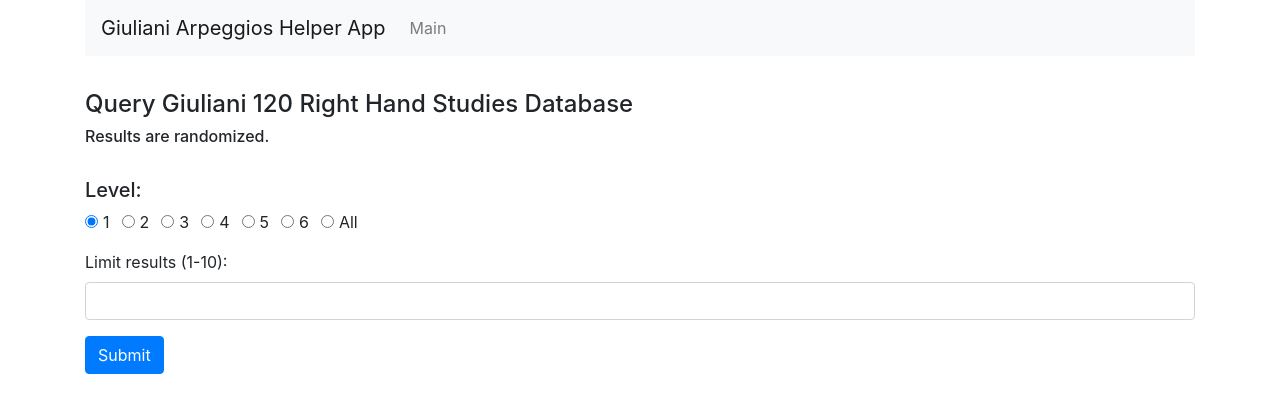
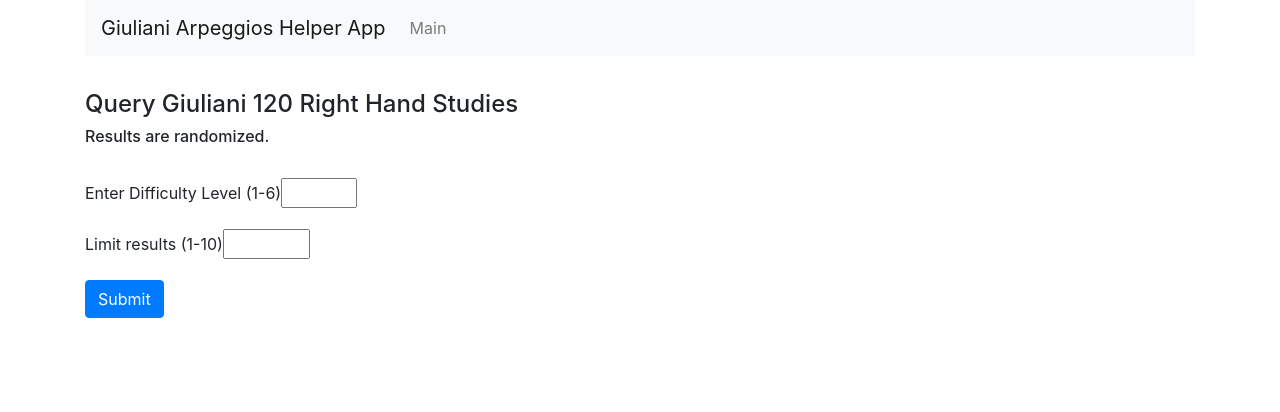
Before and after one commit to rmd6502/giuliani-arpeggio-helper, a React (Create React App) app in the folder giuliani-app-client/: page / in a window 1280 px wide. Shown: the top 412 px of the page. Built offline with nearby package versions, Linux system fonts and the light colour scheme.

Commit message:
Changed from radio buttons to number input

```diff
--- a/giuliani-app-client/src/components/mainpage-component.js
+++ b/giuliani-app-client/src/components/mainpage-component.js
@@ -1,4 +1,7 @@
 // Main page component
+
+// Simplified entry.
+// TODO: Do a radio button version with .map
 
 import React, { Component } from 'react';
 
@@ -14,7 +17,6 @@ export default class MainPage extends Component {
     this.onChangeStudyDifficultyLevel = this.onChangeStudyDifficultyLevel.bind(this);
     this.onChangeStudyResultLimit = this.onChangeStudyResultLimit.bind(this);
     this.onSubmit = this.onSubmit.bind(this);
-
   }
 
   onChangeStudyDifficultyLevel(e) {
@@ -31,119 +33,43 @@ export default class MainPage extends Component {
 
   onSubmit(e) {
     e.preventDefault();
-
-    console.log(`Form submitted:`);
     console.log(`Difficulty Level: ${this.state.studyDifficultyLevel}`);
     console.log(`Limit results: ${this.state.studyResulLimit}`);
 
     this.props.history.push('/display');
-
   }
 
   render() {
     return (
       <div style={{marginTop: 10}}>
-        <h4>Query Giuliani 120 Right Hand Studies Database</h4>
+
+        <h4>Query Giuliani 120 Right Hand Studies</h4>
         <h6>Results are randomized.</h6>
         <br></br>
-        <h5>Level:</h5>
 
         <form onSubmit={this.onSubmit}>
-
           <div className="form-group">
-            <div className="form-check-inline">
-              <input className="form-check-input"
-                type="radio"
-                name="difficultyLevel"
-                id="level1"
-                value="1"
-                defaultChecked
+            <label>Enter Difficulty Level (1-6)</label>
+              <input type="number"
+                min="1"
+                max="6"
                 onChange={this.onChangeStudyDifficultyLevel}
               />
-              <label className="form-check-label">1</label>
-            </div>
-            <div className="form-check-inline">
-              <input className="form-check-input"
-                type="radio"
-                name="difficultyLevel"
-                id="level2"
-                value="2"
-                onChange={this.onChangeStudyDifficultyLevel}
-              />
-              <label className="form-check-label">2</label>
-            </div>
-            <div className="form-check-inline">
-              <input className="form-check-input"
-                type="radio"
-                name="difficultyLevel"
-                id="level3"
-                value="3"
-                onChange={this.onChangeStudyDifficultyLevel}
-              />
-              <label className="form-check-label">3</label>
-            </div>
-            <div className="form-check-inline">
-              <input className="form-check-input"
-                type="radio"
-                name="difficultyLevel"
-                id="level4"
-                value="4"
-                onChange={this.onChangeStudyDifficultyLevel}
-              />
-              <label className="form-check-label">4</label>
-            </div>
-            <div className="form-check-inline">
-              <input className="form-check-input"
-                type="radio"
-                name="difficultyLevel"
-                id="level5"
-                value="5"
-                onChange={this.onChangeStudyDifficultyLevel}
-              />
-              <label className="form-check-label">5</label>
-            </div>
-            <div className="form-check-inline">
-              <input className="form-check-input"
-                type="radio"
-                name="difficultyLevel"
-                id="level6"
-                value="6"
-                onChange={this.onChangeStudyDifficultyLevel}
-              />
-              <label className="form-check-label">6</label>
-            </div>
-            <div className="form-check-inline">
-              <input className="form-check-input"
-                type="radio"
-                name="difficultyLevel"
-                id="allLevels"
-                value="all"
-                onChange={this.onChangeStudyDifficultyLevel}
-              />
-              <label className="form-check-label">All</label>
-            </div>
           </div>
-
           <div className="form-group">
-            <label>Limit results (1-10): </label>
+            <label>Limit results (1-10)</label>
             <input type="number"
-              className="form-control"
               min="1"
               max="10"
-
               onChange={this.onChangeStudyResultLimit}
             />
           </div>
-
           <div className="form-group">
             <input type="submit" value="Submit" className="btn btn-primary" />
           </div>
-
         </form>
 
       </div>
-
     )
-
   }
 }
```
